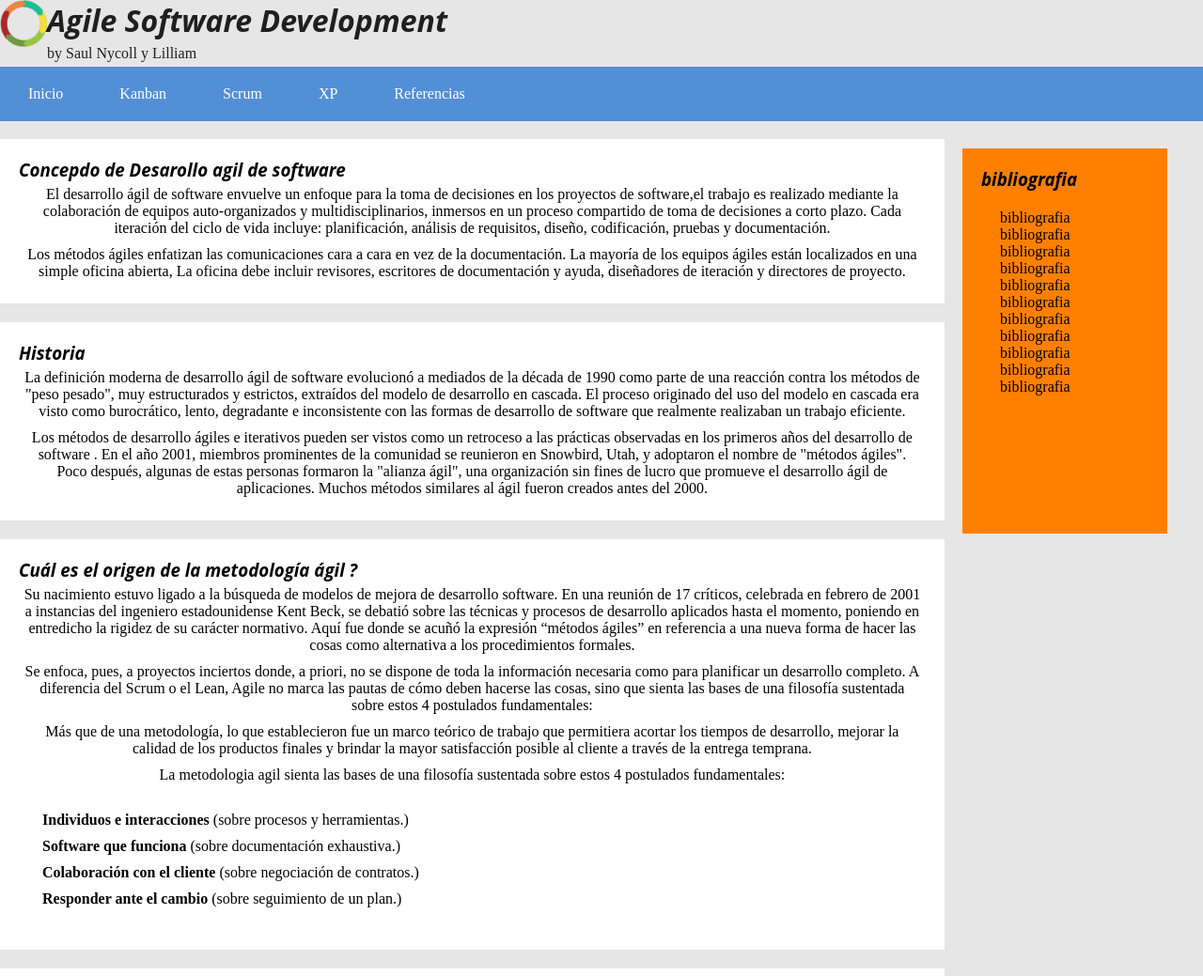
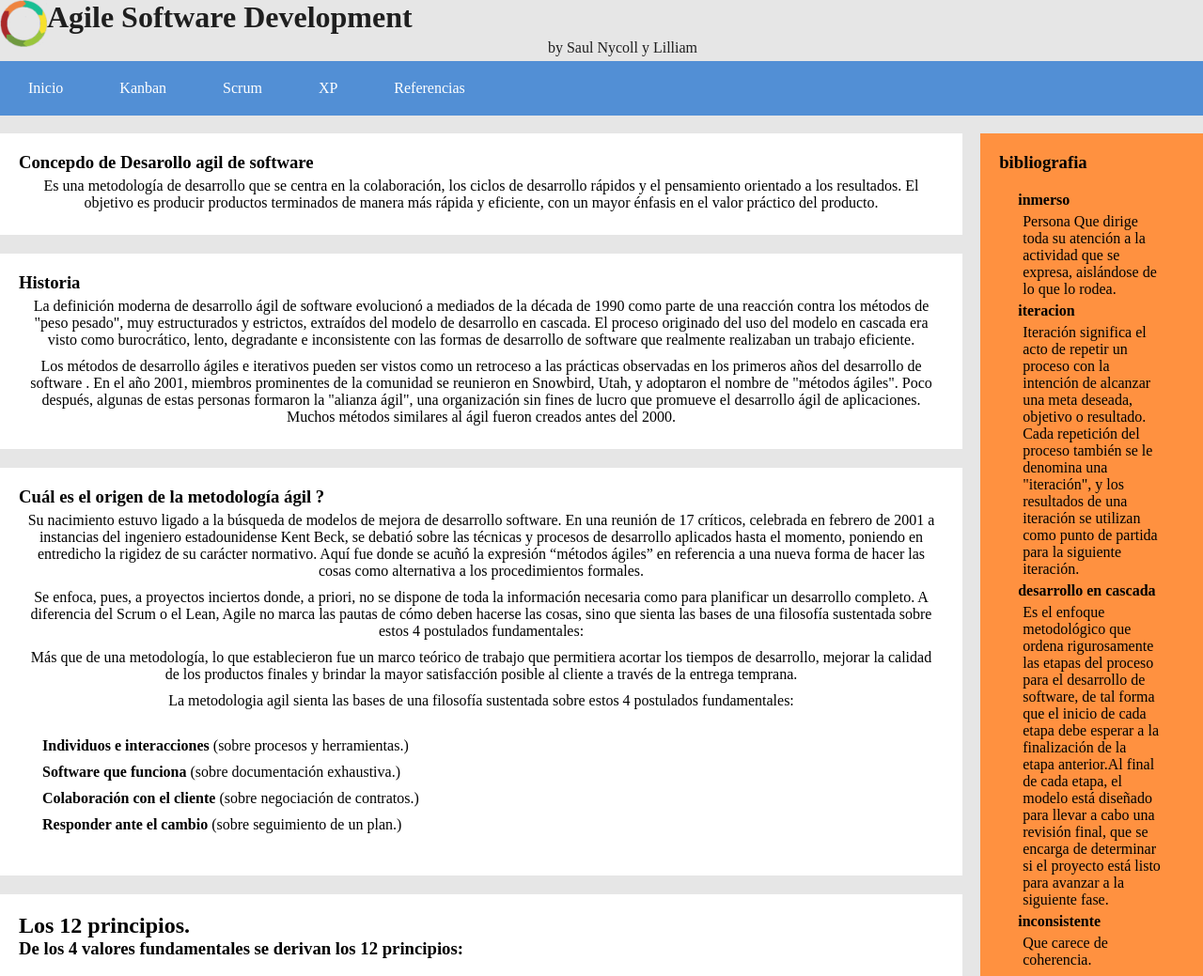
Before and after one commit to LilMonRod/agile-development-software, a plain HTML site: page index.html in a window 1280 px wide. Shown: the top 1039 px of the page at 94% size. Drawn offline with Linux system fonts and the light colour scheme.

Commit message:
agregados los ultimos cambios y fotos de perfil

```diff
--- a/css/stilos.css
+++ b/css/stilos.css
@@ -5,9 +5,18 @@
 body{
     background: #e6e6e6;
 }
+.concept{
+    text-align: left;
+    /*display:none;*/
+}
+.concept:hover{
+    /*display:block;*/
+}
+.define{
+    font-weight: bold;
+}
 #encabezado, h1 {
     color: #1f1f1f;
-    text-align: left;
 }
 header, .main ,footer{
     width: 100%;
@@ -42,7 +51,7 @@ nav>ul>li:hover div{
 
 }
 .main .articles{
-    width: 78.5%;
+    width:80%;
     margin-right: 1.5%;
     float: left;
     margin-top: 1.5%;
@@ -62,17 +71,19 @@ a .boton-leer{
 }
 aside ul{
     list-style: none;
+    padding-bottom: auto;
 }
 aside{
-    margin-top: 29px;
-    height: 410px;
-    width: 17%;
-    background:#ff8000;
+    margin-top: 1.5%;
+    margin-bottom: auto;
+    /*height: 410px;*/
+    width:18.5%;
+    background:#FF9140;
     float: left;
     padding: 20px;
     box-sizing: border-box;
 }
-h1, h2, h3{
+h1, h2, h3,{
     font-family: "Open Sans";
     font-style: italic;
 }
@@ -99,7 +110,7 @@ footer{
     width: 90%;
     margin-bottom: 10px;
     transition: 0.25s;
-    border: 3px solid orange;
+    border: 3px solid #FF9140;
     height: 70px;
     box-sizing: border-box;
     object-fit: cover;
--- a/index.html
+++ b/index.html
@@ -10,6 +10,7 @@
     <script src="js/script.js"></script>
 </head>
 <body>
+  <div class="header">
     <header>
       <div>
           <img class="circulo" src="img/agile.png" alt="logo ciclico desarrollo agil">
@@ -30,9 +31,10 @@
       <section class="articles">
         <article> <!--contenido de importancia para google-->
           <h3>Concepdo de Desarollo agil de software</h3>
-        <p>El desarrollo ágil de software envuelve un enfoque para la toma de decisiones en los proyectos de software,el trabajo es realizado mediante la colaboración de equipos auto-organizados y multidisciplinarios, inmersos en un proceso compartido de toma de decisiones a corto plazo.
+          <p>Es una metodología de desarrollo que se centra en la colaboración, los ciclos de desarrollo rápidos y el pensamiento orientado a los resultados. El objetivo es producir productos terminados de manera más rápida y eficiente, con un mayor énfasis en el valor práctico del producto.</p>
+          <!--<p>El desarrollo ágil de software envuelve un enfoque para la toma de decisiones en los proyectos de software,el trabajo es realizado mediante la colaboración de equipos auto-organizados y multidisciplinarios, inmersos en un proceso compartido de toma de decisiones a corto plazo.
               Cada iteración del ciclo de vida incluye: planificación, análisis de requisitos, diseño, codificación, pruebas y documentación.</p>
-        <p>Los métodos ágiles enfatizan las comunicaciones cara a cara en vez de la documentación. La mayoría de los equipos ágiles están localizados en una simple oficina abierta,  La oficina debe incluir revisores, escritores de documentación y ayuda, diseñadores de iteración y directores de proyecto.</p>
+          <p>Los métodos ágiles enfatizan las comunicaciones cara a cara en vez de la documentación. La mayoría de los equipos ágiles están localizados en una simple oficina abierta,  La oficina debe incluir revisores, escritores de documentación y ayuda, diseñadores de iteración y directores de proyecto.</p>-->
         </article>
         <article>
           <h3>Historia</h3>
@@ -54,7 +56,7 @@
           </ul>
         </article>
         <article>
-        <h2>Los 12 principios.</h2>
+          <h2>Los 12 principios.</h>
           <h3>De los 4 valores fundamentales se derivan los 12 principios:</h3>
           <ol class="a">
             <li class="principios"> Nuestra máxima prioridad es satisfacer al cliente a través de entregas tempranas y continuas de software valioso.</li>
@@ -109,22 +111,16 @@
       <aside>
         <h3>bibliografia</h3>
         <ul class ="hola">
-        <li>bibliografia</li>
-        <li>bibliografia</li>
-        <li>bibliografia</li>
-        <li>bibliografia</li>
-        <li>bibliografia</li>
-        <li>bibliografia</li>
-        <li>bibliografia</li>
-        <li>bibliografia</li>
-        <li>bibliografia</li>
-        <li>bibliografia</li>
-        <li>bibliografia</li>
+          <li class="define">inmerso</li><p class="concept"> Persona Que dirige toda su atención a la actividad que se expresa, aislándose de lo que lo rodea.</p>
+          <li class="define">iteracion</li><p class="concept">Iteración significa el acto de repetir un proceso con la intención de alcanzar una meta deseada, objetivo o resultado. Cada repetición del proceso también se le denomina una "iteración", y los resultados de una iteración se utilizan como punto de partida para la siguiente iteración.</p>
+          <li class="define">desarrollo en cascada</li><p class="concept">Es el enfoque metodológico que ordena rigurosamente las etapas del proceso para el desarrollo de software, de tal forma que el inicio de cada etapa debe esperar a la finalización de la etapa anterior.Al final de cada etapa, el modelo está diseñado para llevar a cabo una revisión final, que se encarga de determinar si el proyecto está listo para avanzar a la siguiente fase. </p>
+          <li class="define">inconsistente</li><p class="concept">Que carece de coherencia.</p>
         </ul>
       </aside>
     </section>
     <footer><!--pie de pagina-->
       <p>Todos los derechos reservados &copy; CETAV 2018</p>
     </footer>
+  </div>
 </body>
 </html>
```
Also changed, not shown: Kanban.html (+4 -0 lines), referencias.html (+13 -5 lines), scrum.html (+1 -14 lines), img/lily.png (added), img/nycoll.png (added), img/saul.jpg (added), 3 other files. Lines whose indentation alone changed are shown as unchanged.
